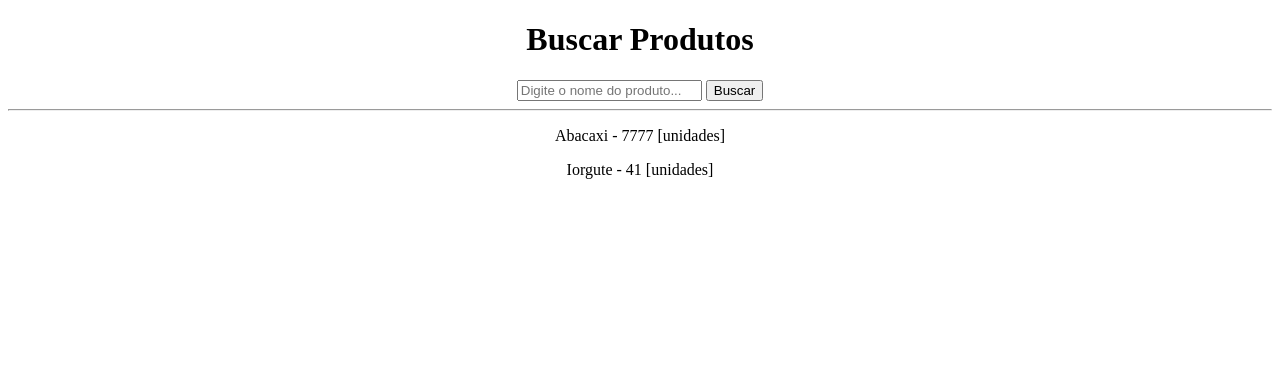
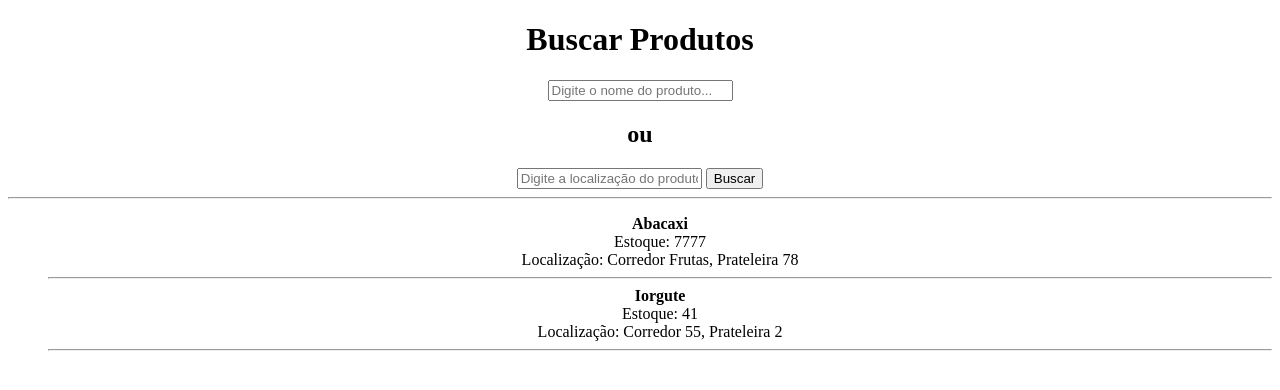
Before and after one commit to Brenokardoso/Projeto-Integrado-2025, a Django app: page /buscar_produtos/ in a window 1280 px wide. Shown: the top 390 px of the page. Run offline with Django 5.2, Linux system fonts and the light colour scheme; data comes from the database, SQL or seed files in the repository.

Commit message:
more one fix

```diff
--- a/armazem/urls.py
+++ b/armazem/urls.py
@@ -1,8 +1,9 @@
 from django.urls import path
-from .views import cadastro, buscar_produtos, editar_produtos
+from .views import cadastro, buscar_produtos, editar_produtos, relatorios
 
 urlpatterns = [
     path("", view=cadastro, name="cadastro"),
     path("editar_produtos/", view=editar_produtos, name="editar_produtos"),
     path("buscar_produtos/", view=buscar_produtos, name="buscar_produtos"),
+    path("relatorios/", view=relatorios, name="relatorios"),
 ]
--- a/armazem/views.py
+++ b/armazem/views.py
@@ -44,7 +44,10 @@ def cadastro(request):
         item_localizacao, created_loc = Localizacao.objects.update_or_create(
             corredor=corredor,
             prateleira=prateleira,
-            defaults={"corredor": corredor, "prateleira": prateleira},
+            defaults={
+                "corredor": corredor,
+                "prateleira": prateleira,
+            },
         )
 
     if created_prod and created_loc:
@@ -53,7 +56,7 @@ def cadastro(request):
         objetos["produto_cadastro"].append(item_produto)
         objetos["localizacao_cadastro"].append(item_localizacao)
 
-        item_estoque, created_estoque = Estoque.objects.update_or_create(
+        item_estoque, _ = Estoque.objects.update_or_create(
             produto=item_produto,
             defaults={
                 "quantidade": quantidade,
@@ -74,11 +77,22 @@ def cadastro(request):
 
 def buscar_produtos(request):
     query = request.GET.get("item", "")
+    query_loc = request.GET.get("loc", "")
+
     localizacoes = Localizacao.objects.all()
     estoques = Estoque.objects.all().exclude(quantidade__isnull=True)
 
     if query:
         produtos = Produto.objects.filter(nome__icontains=query).order_by("nome")
+
+    elif query_loc:
+        produtos = Produto.objects.filter(
+            estoque__localizacao__corredor__icontains=query_loc
+        ) | Produto.objects.filter(
+            estoque__localizacao__prateleira__icontains=query_loc
+        )
+        produtos = produtos.distinct().order_by("nome")
+
     else:
         produtos = Produto.objects.all().order_by("nome").exclude(nome__isnull=True)
 
@@ -88,6 +102,7 @@ def buscar_produtos(request):
         "estoques": estoques,
         "produtos_estoques": zip(produtos, estoques),
         "query": query,
+        "query_loc": query_loc,
     }
 
     return render(
@@ -142,3 +157,19 @@ def editar_produtos(request):
             "escolha_produto": escolha_produto,
         },
     )
+
+
+def relatorios(request):
+    estoque_baixo = Estoque.objects.filter(quantidade__lte=5)
+    excesso_estoque = Estoque.objects.filter(quantidade__gte=100)
+    movimentacoes = Estoque.objects.exclude(ultima_movimentacao__isnull=True).order_by(
+        "-ultima_movimentacao"
+    )
+
+    contexto = {
+        "estoque_baixo": estoque_baixo,
+        "excesso_estoque": excesso_estoque,
+        "movimentacoes": movimentacoes,
+    }
+
+    return render(request, template_name="relatorios.html", context=contexto)
--- a/templates/buscar_produtos.html
+++ b/templates/buscar_produtos.html
@@ -11,19 +11,34 @@
 
     <form method="get" action="{% url 'buscar_produtos' %}">
         <input type="text" name="item" placeholder="Digite o nome do produto..." value="{{ query }}">
+        <h2>
+            ou
+        </h2>
+        <input type="text" name="loc" placeholder="Digite a localização do produto">
         <button type="submit">Buscar</button>
     </form>
 
     <hr>
 
     {% if produtos %}
+    <ul>
         {% for produto in produtos %}
-            <p>
-                {{ produto }} - {{ produto.estoque.first.quantidade }} [unidades]
-            </p>
+                <strong>{{ produto.nome }}</strong>
+                <br>
+                Estoque: {{ produto.estoque.first.quantidade|default:"0" }}
+                <br>
+                Localização:
+                {% if produto.estoque.first.localizacao %}
+                    Corredor {{ produto.estoque.first.localizacao.corredor }},
+                    Prateleira {{ produto.estoque.first.localizacao.prateleira }}
+                {% else %}
+                    Não cadastrado
+                {% endif %}
+            <hr>
         {% endfor %}
+    </ul>
     {% else %}
-        <p>Nenhum produto encontrado.</p>
+    <p>Nenhum produto encontrado.</p>
     {% endif %}
    </center>
 </body>
--- a/templates/cadastro.html
+++ b/templates/cadastro.html
@@ -42,6 +42,7 @@
             <button type="submit">
                 Enviar
             </button>
+
             <a href="{% url 'editar_produtos' %}">
              <button type="button">Editar Produtos</button>
             </a>
@@ -49,6 +50,10 @@
             <a href="{% url 'buscar_produtos' %}">
              <button type="button">Buscar Produtos</button>
             </a>
+
+            <a href="{% url 'relatorios' %}">
+            <button type="submit">Relatórios</button>
+            </a>
         </form>
     </center>
 
```
Also changed, not shown: templates/relatorios.html (added, +67 -0 lines).
